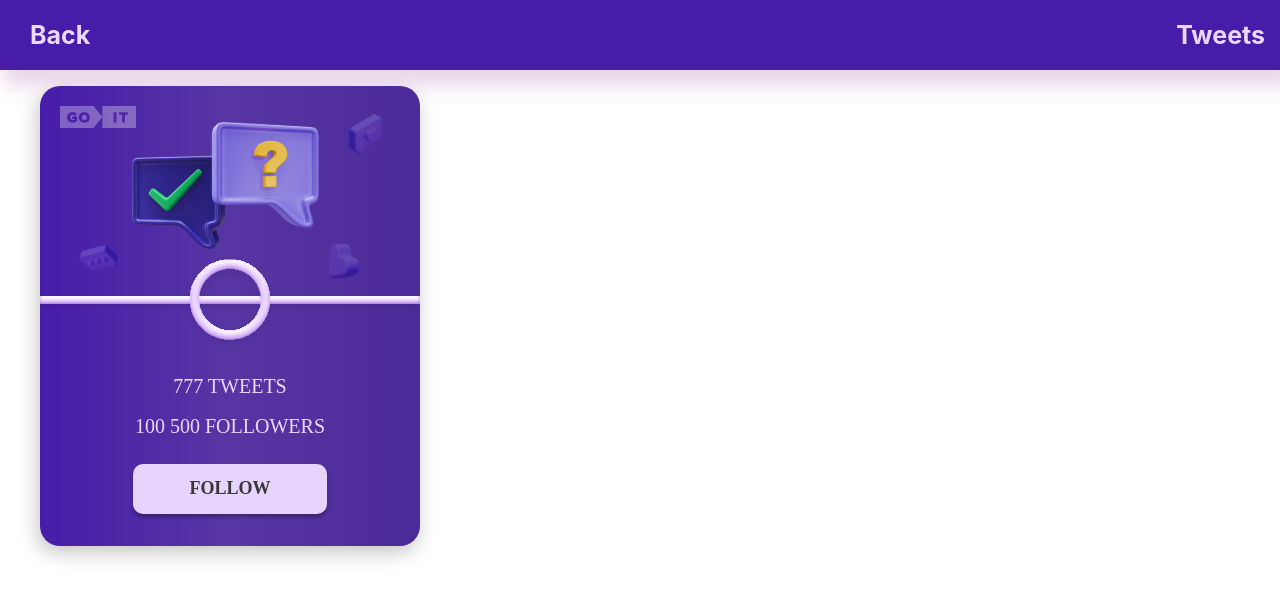
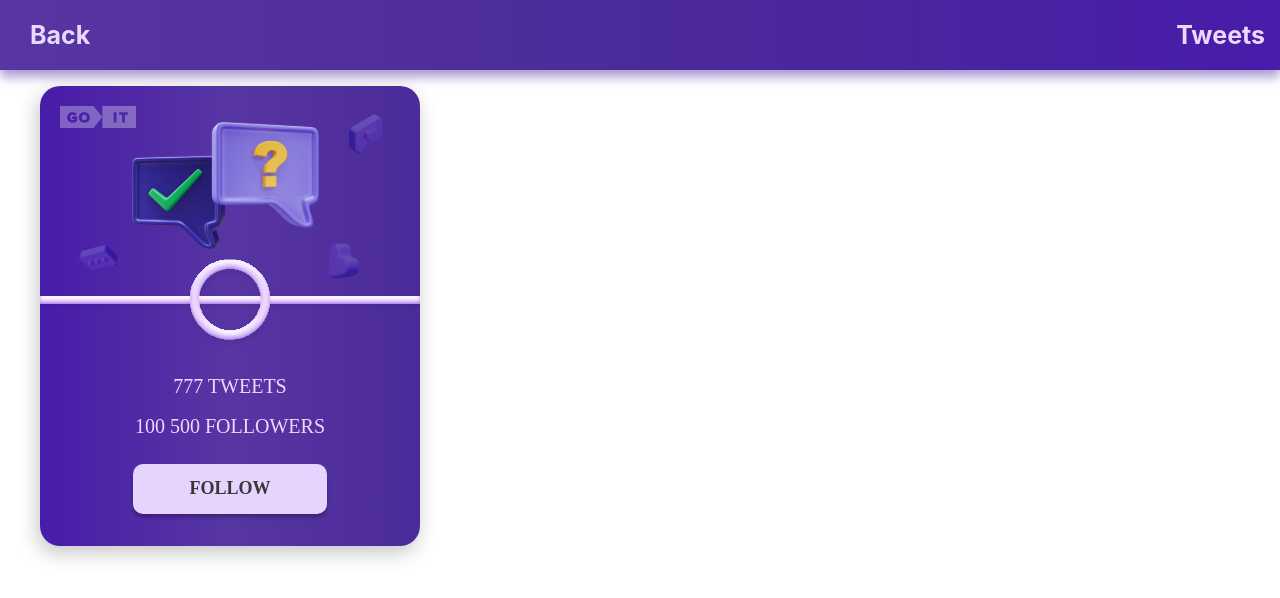
Before and after one commit to Sldvld/goit-test-task, a React (Create React App) app: page /goit-test-task/tweets in a window 1280 px wide. Shown: the top 598 px of the page. Built offline with nearby package versions, Linux system fonts and the light colour scheme.

Commit message:
change pages

```diff
--- a/src/components/Layout/AppBar.module.css
+++ b/src/components/AppBar/AppBar.module.css
@@ -8,8 +8,8 @@
   padding: 0;
   margin: 0;
   height: 70px;
-  background-color: #471ca9;
-  box-shadow: 10px 10px 18px 6px rgba(234, 215, 234, 1);
+  background: linear-gradient(90deg, #5736a3, #4b2a99, #471ca9);
+  box-shadow: 0px 7px 10px rgba(87, 54, 163, 0.5);
 }
 
 .headerLink {
--- a/src/components/Layout/Layout.jsx
+++ b/src/components/Layout/Layout.jsx
@@ -1,6 +1,6 @@
 import { Suspense } from 'react';
 import { Outlet } from 'react-router-dom';
-import AppBar from './AppBar.jsx';
+import AppBar from '../AppBar/AppBar.jsx';
 export default function Layout() {
   return (
     <>
```
Also changed, not shown: src/components/AppBar/AppBar.jsx (renamed from src/components/Layout/AppBar.jsx).
